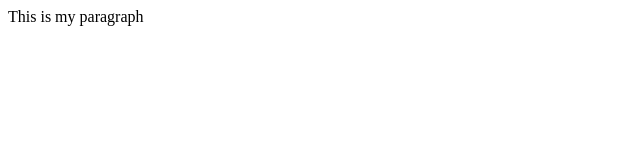
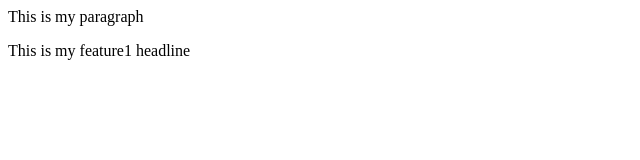
Before and after one commit to rachitraj001/Apna_college-demo, a plain HTML site: page index.html in a window 1280 px wide. Shown: the whole page, without its empty margins (0-640 px from the left). Drawn offline with Linux system fonts and the light colour scheme.

Commit message:
add feature Heading

```diff
--- a/index.html
+++ b/index.html
@@ -1 +1,2 @@
 <P> This is my paragraph</P>
+<p> This is my feature1 headline</p>
```
Also changed, not shown: 1 other file.
